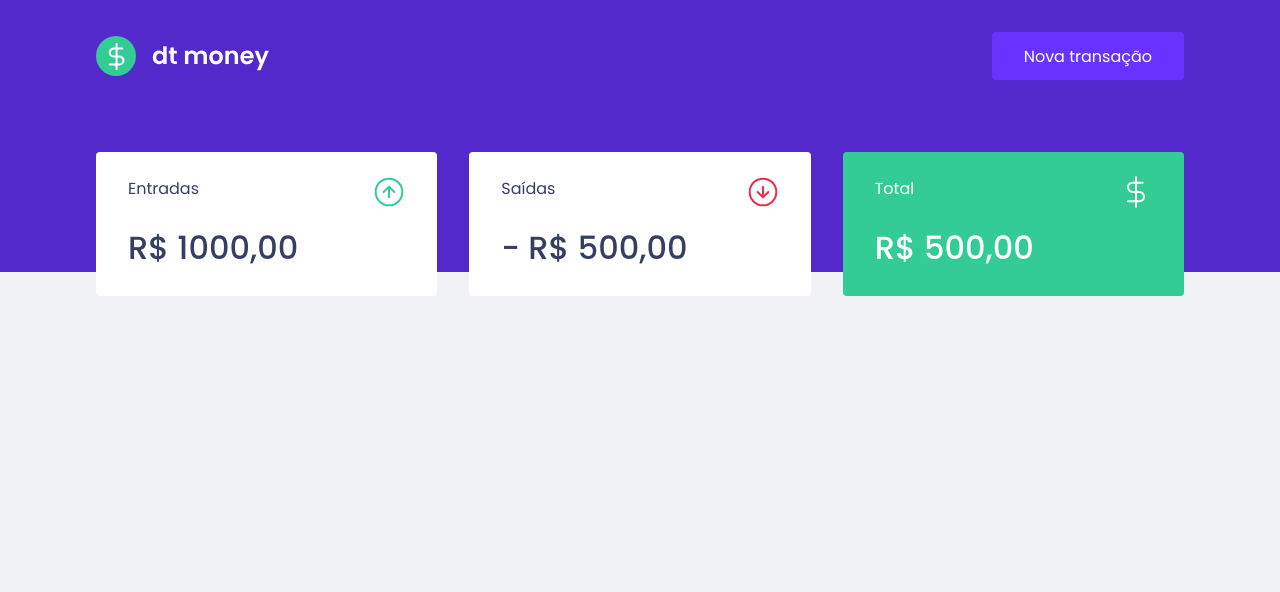
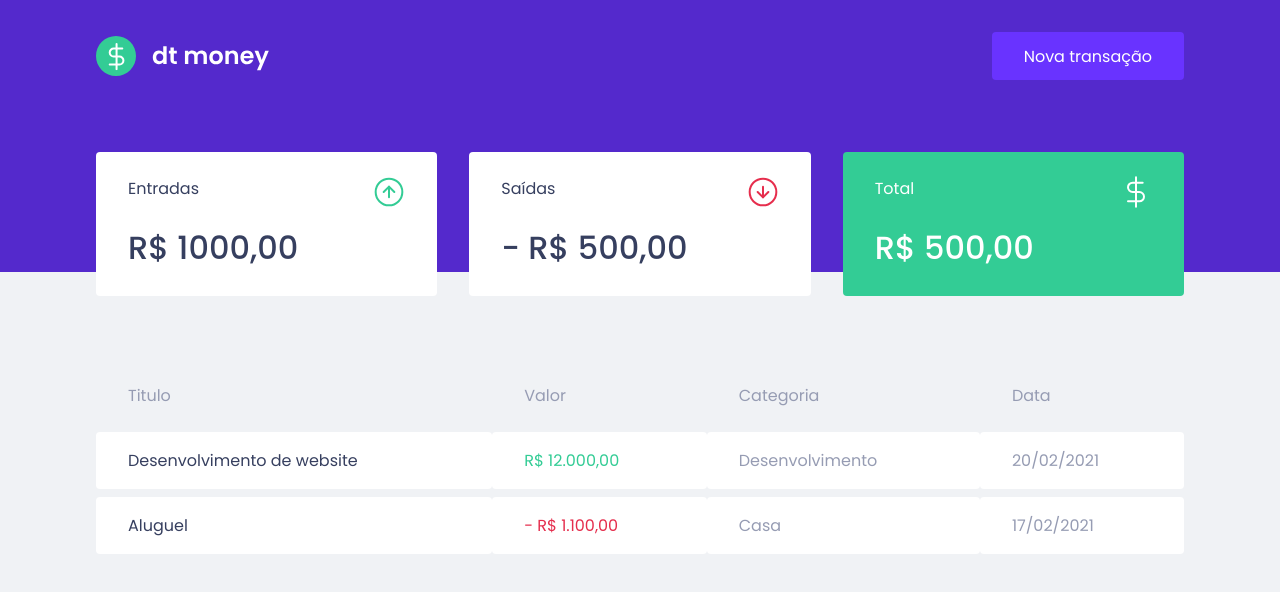
Before and after one commit to marinapsvreis/rocketseat-ignite-reactjs-dt-money, a React (Create React App) app: page / in a window 1280 px wide. Shown: the top 592 px of the page. Built offline with nearby package versions, Linux system fonts and the light colour scheme.

Commit message:
:lipstick: Tabela de transactions (entradas e saidas)

```diff
--- a/src/components/Dashboard/index.tsx
+++ b/src/components/Dashboard/index.tsx
@@ -1,10 +1,12 @@
 import { Summary } from '../Summary'
 import { Container } from "../Dashboard/styles";
+import { TransactionsTable } from '../TransactionsTable';
 
 export function Dashboard(){
     return(
         <Container>
             <Summary />
+            <TransactionsTable/>
         </Container>
     );
 }
--- /dev/null
+++ b/src/components/TransactionsTable/index.tsx
@@ -0,0 +1,33 @@
+import { Container } from "./styles";
+
+export function TransactionsTable(){
+    return (
+        <Container>
+            <table>
+                <thead>
+                    <tr>
+                        <th>Titulo</th>
+                        <th>Valor</th>
+                        <th>Categoria</th>
+                        <th>Data</th>
+                    </tr>
+                </thead>
+                <tbody>
+                    <tr>
+                        <td>Desenvolvimento de website</td>
+                        <td className="deposit">R$ 12.000,00</td>
+                        <td>Desenvolvimento</td>
+                        <td>20/02/2021</td>
+                    </tr>
+                    <tr>
+                        <td>Aluguel</td>
+                        <td className="withdraw">- R$ 1.100,00</td>
+                        <td>Casa</td>
+                        <td>17/02/2021</td>
+                    </tr>
+                </tbody>
+            </table>
+        </Container>
+    );
+
+}
--- /dev/null
+++ b/src/components/TransactionsTable/styles.ts
@@ -0,0 +1,38 @@
+import styled from "styled-components";
+
+export const Container = styled.div`
+    margin-top: 4rem;
+
+    table {
+        width: 100%;
+        border-spacing: 0 0.5rem;
+
+        th {
+            color: var(--text-body);
+            font-weight: 400;
+            padding: 1rem 2rem;
+            text-align: left;
+            line-height: 1.5rem;
+        }
+
+        td {
+            padding: 1rem 2rem;
+            border: 0;
+            background: var(--shape);
+            color: var(--text-body);
+            border-radius: 0.25rem;
+
+            &:first-child {
+                color: var(--text-title);
+            }
+
+            &.deposit {
+                color: var(--green);
+            }
+
+            &.withdraw {
+                color: var(--red);
+            }
+        }
+    }
+`;
```
